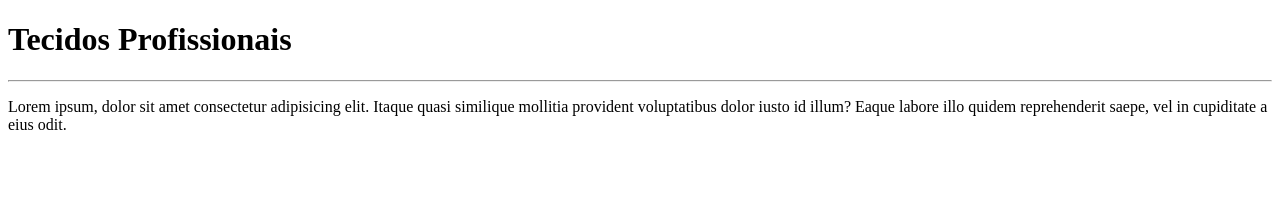
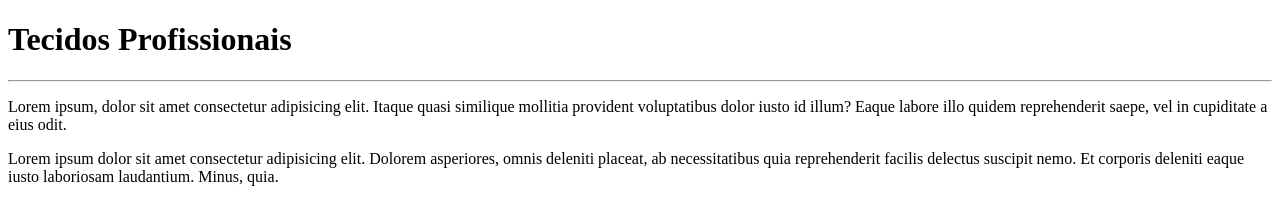
Before and after one commit to elsondavi25/Bordados, a plain HTML site: page site-exemplo1/index.html in a window 1280 px wide. Drawn offline with Linux system fonts and the light colour scheme.

Commit message:
adicionei um parágrafo

```diff
--- a/site-exemplo1/index.html
+++ b/site-exemplo1/index.html
@@ -9,5 +9,6 @@
     <h1>Tecidos Profissionais</h1>
     <hr>
     <p>Lorem ipsum, dolor sit amet consectetur adipisicing elit. Itaque quasi similique mollitia provident voluptatibus dolor iusto id illum? Eaque labore illo quidem reprehenderit saepe, vel in cupiditate a eius odit.</p>
+    <p>Lorem ipsum dolor sit amet consectetur adipisicing elit. Dolorem asperiores, omnis deleniti placeat, ab necessitatibus quia reprehenderit facilis delectus suscipit nemo. Et corporis deleniti eaque iusto laboriosam laudantium. Minus, quia.</p>
 </body>
 </html>
```
